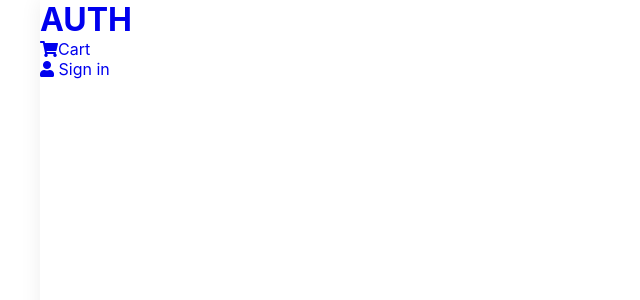
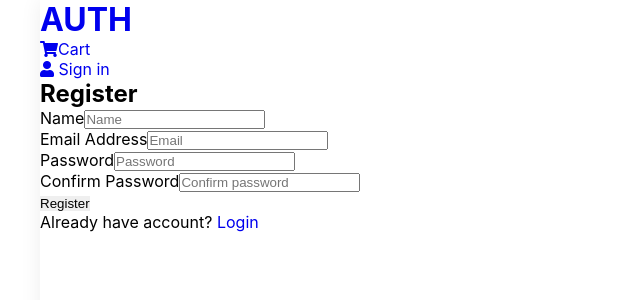
Before and after one commit to tehmansardar/mern-auth, a React (Create React App) app in the folder client/: page /register in a window 1280 px wide. Shown: the top 300 px of the page, without its empty margins (0-640 px from the left). Built offline with nearby package versions, Linux system fonts and the light colour scheme.

Commit message:
Client Register

```diff
--- a/client/src/components/body/Body.js
+++ b/client/src/components/body/Body.js
@@ -2,12 +2,13 @@
 import { Switch, Route } from 'react-router-dom';
 
 import Login from './auth/Login';
-
+import Register from './auth/Register';
 const Body = () => {
 	return (
 		<section>
 			<Switch>
 				<Route path='/login' component={Login} exact />
+				<Route path='/register' component={Register} exact />
 			</Switch>
 		</section>
 	);
--- a/client/src/components/body/auth/Login.js
+++ b/client/src/components/body/auth/Login.js
@@ -78,6 +78,9 @@
 					<Link to='/forgot_password'>Forgot Passowrd?</Link>
 				</div>
 			</form>
+			<p>
+				Don't have account? <Link to='/register'>Register</Link>
+			</p>
 		</div>
 	);
 };
--- /dev/null
+++ b/client/src/components/body/auth/Register.js
@@ -0,0 +1,137 @@
+import React, { useState } from 'react';
+import { Link } from 'react-router-dom';
+import axios from 'axios';
+
+import {
+	showErrMsg,
+	showSuccessMsg,
+} from '../../utils/notification/notification';
+
+import {
+	isEmpty,
+	isEmail,
+	isLength,
+	isMatch,
+} from '../../utils/validation/validation';
+
+const initialState = {
+	name: '',
+	email: '',
+	password: '',
+	cf_password: '',
+	err: '',
+	success: '',
+};
+
+const Register = () => {
+	const [user, setUser] = useState(initialState);
+	const { name, email, password, cf_password, err, success } = user;
+
+	const handleChange = (e) => {
+		const { name, value } = e.target;
+
+		setUser({ ...user, [name]: value, err: '', success: '' });
+	};
+
+	const handleSubmit = async (e) => {
+		e.preventDefault();
+
+		if (isEmpty(name) || isEmpty(password))
+			return setUser({
+				...user,
+				err: 'Please fill in all fields',
+				success: '',
+			});
+
+		if (!isEmail(email))
+			return setUser({
+				...user,
+				err: 'Invalid email',
+				success: '',
+			});
+
+		if (isLength(password))
+			return setUser({
+				...user,
+				err: 'Password must be atleast 6 characters',
+				success: '',
+			});
+
+		if (!isMatch(password, cf_password))
+			return setUser({
+				...user,
+				err: "Password didn't match",
+				success: '',
+			});
+
+		try {
+			const res = await axios.post('/user/register', { name, email, password });
+			setUser({ ...user, err: '', success: res.data.msg });
+		} catch (err) {
+			err.response.data.msg &&
+				setUser({ ...user, err: err.response.data.msg, success: '' });
+		}
+	};
+
+	return (
+		<div className='login_page'>
+			<h2>Register</h2>
+			{err && showErrMsg(err)}
+			{success && showSuccessMsg(success)}
+			<form onSubmit={handleSubmit}>
+				<div>
+					<label htmlFor='name'>Name</label>
+					<input
+						type='text'
+						placeholder='Name'
+						id='name'
+						name='name'
+						value={name}
+						onChange={handleChange}
+					/>
+				</div>
+				<div>
+					<label htmlFor='email'>Email Address</label>
+					<input
+						type='text'
+						placeholder='Email'
+						id='email'
+						name='email'
+						value={email}
+						onChange={handleChange}
+					/>
+				</div>
+				<div>
+					<label htmlFor='password'>Password</label>
+					<input
+						type='password'
+						placeholder='Password'
+						id='password'
+						name='password'
+						value={password}
+						onChange={handleChange}
+					/>
+				</div>
+				<div>
+					<label htmlFor='cf_password'>Confirm Password</label>
+					<input
+						type='password'
+						placeholder='Confirm password'
+						id='cf_password'
+						name='cf_password'
+						value={cf_password}
+						onChange={handleChange}
+					/>
+				</div>
+				<div className='row'>
+					<button type='submit'>Register</button>
+				</div>
+			</form>
+			<p>
+				Already have account? <Link to='/login'>Login</Link>
+			</p>
+		</div>
+	);
+};
+
+export default Register;
--- a/client/src/components/body/auth/auth.css
+++ b/client/src/components/body/auth/auth.css
@@ -37,3 +37,11 @@
 	letter-spacing: 1.5px;
 	margin-right: 10px;
 }
+
+.login_page p {
+	margin: 10px 0;
+}
+.login_page a {
+	color: #111;
+	font-weight: 600;
+}
--- /dev/null
+++ b/client/src/components/utils/validation/validation.js
@@ -0,0 +1,20 @@
+export const isEmpty = (value) => {
+	if (!value) return true;
+	return false;
+};
+
+export const isEmail = (email) => {
+	// eslint-disable-next-line
+	const re = /^(([^<>()[\]\\.,;:\s@\"]+(\.[^<>()[\]\\.,;:\s@\"]+)*)|(\".+\"))@((\[[0-9]{1,3}\.[0-9]{1,3}\.[0-9]{1,3}\.[0-9]{1,3}\])|(([a-zA-Z\-0-9]+\.)+[a-zA-Z]{2,}))$/;
+	return re.test(email);
+};
+
+export const isLength = (password) => {
+	if (password.length < 6) return true;
+	return false;
+};
+
+export const isMatch = (password, cf_password) => {
+	if (password === cf_password) return true;
+	return false;
+};
```
